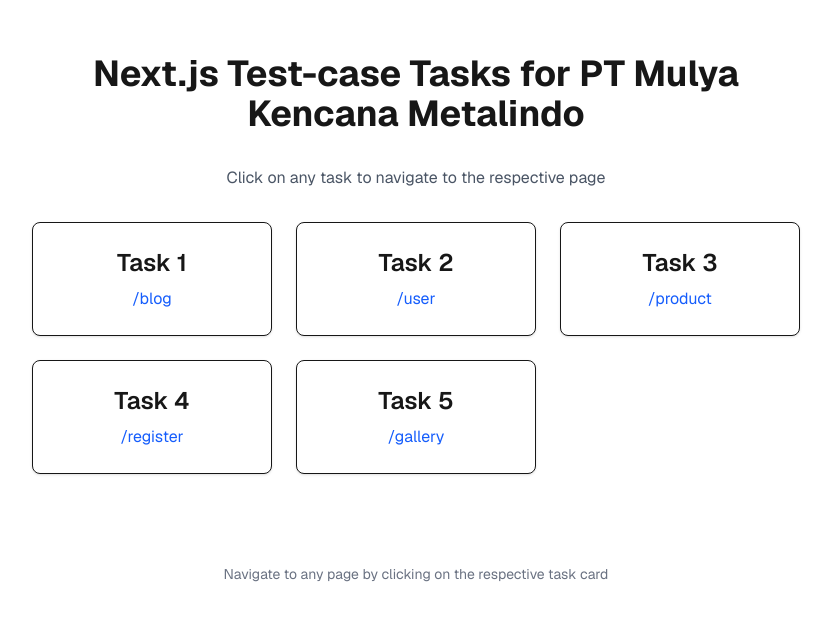
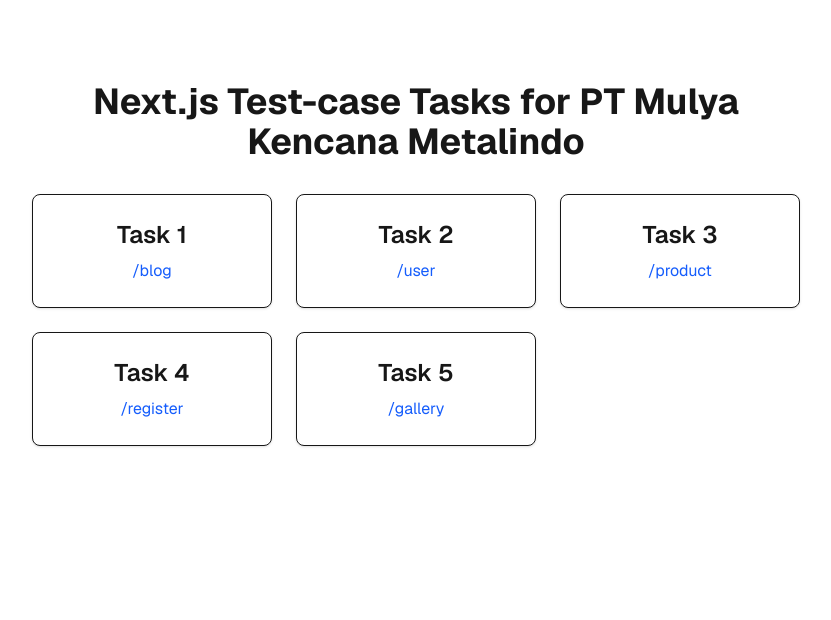
Before and after one commit to rstubryan/testcase-fe-kcn, a Next.js app: page / in a window 1280 px wide. Shown: the part 136-756 px from the top of the page, without its empty margins (224-1055 px from the left). Built offline with nearby package versions, Linux system fonts and the light colour scheme.

Commit message:
feat: update layout components with localized descriptions for blog, product, user, and registration pages

```diff
--- a/src/app/(protected)/user/[id]/page.jsx
+++ b/src/app/(protected)/user/[id]/page.jsx
@@ -17,7 +17,7 @@
             {user.name}
           </Typography>
         </CardHeader>
-        <CardContent className="py-6">
+        <CardContent className="py-2">
           <div className="grid grid-cols-1 md:grid-cols-2 gap-8">
             <div>
               <Typography size="h3" className="mb-4">
--- a/src/components/templates/blog/blog-layout.jsx
+++ b/src/components/templates/blog/blog-layout.jsx
@@ -40,7 +40,7 @@
             Blog Posts
           </Typography>
           <Typography variant="secondary" className="max-w-2xl">
-            Explore our latest articles and stay updated
+            List blog posts yang difetch dari API dengan SSG
           </Typography>
         </div>
 
--- a/src/components/templates/landing/landing-layout.jsx
+++ b/src/components/templates/landing/landing-layout.jsx
@@ -1,21 +1,12 @@
 import Link from "next/link";
 
-export default function LandingLayout({
-  links,
-  title,
-  description,
-  footerText,
-}) {
+export default function LandingLayout({ links, title }) {
   return (
     <div className="font-sans grid grid-rows-[20px_1fr_20px] items-center justify-items-center min-h-screen p-8 pb-20 gap-16 sm:p-20">
       <main className="flex flex-col gap-[32px] row-start-2 items-center w-full max-w-3xl">
         <h1 className="text-4xl font-bold text-center">
           {title || "Next.js Navigation Tasks"}
         </h1>
-        <p className="text-center text-gray-600">
-          {description ||
-            "Click on any task to navigate to the respective page"}
-        </p>
 
         <div className="grid grid-cols-1 sm:grid-cols-2 lg:grid-cols-3 gap-6 w-full">
           {links.map((link, index) => (
@@ -30,11 +21,6 @@
           ))}
         </div>
       </main>
-
-      <footer className="row-start-3 text-center text-sm text-gray-500">
-        {footerText ||
-          "Navigate to any page by clicking on the respective task card"}
-      </footer>
     </div>
   );
 }
--- a/src/components/templates/product/product-layout.jsx
+++ b/src/components/templates/product/product-layout.jsx
@@ -34,7 +34,7 @@
             Products
           </Typography>
           <Typography variant="secondary" className="max-w-2xl">
-            Explore our latest products and offerings
+            List produk yang difetch dari JSON lokal
           </Typography>
         </div>
 
--- a/src/components/templates/register/register-layout.jsx
+++ b/src/components/templates/register/register-layout.jsx
@@ -5,6 +5,7 @@
   CardHeader,
   CardTitle,
   CardContent,
+  CardDescription,
 } from "@/components/atoms/card/card";
 
 export default function RegisterLayout() {
@@ -15,6 +16,10 @@
           <Card>
             <CardHeader>
               <CardTitle>Registration Form</CardTitle>
+              <CardDescription>
+                Form sederhana dengan menggunakan useState, menyerupai konsep
+                React Hook Form dan Zod
+              </CardDescription>
             </CardHeader>
             <CardContent>
               <RegisterForm />
--- a/src/components/templates/user/user-layout.jsx
+++ b/src/components/templates/user/user-layout.jsx
@@ -40,7 +40,7 @@
             Users
           </Typography>
           <Typography variant="secondary" className="max-w-2xl">
-            Browse all available users in the system
+            List user yang difetch dengan SSR dari API
           </Typography>
         </div>
 
```
